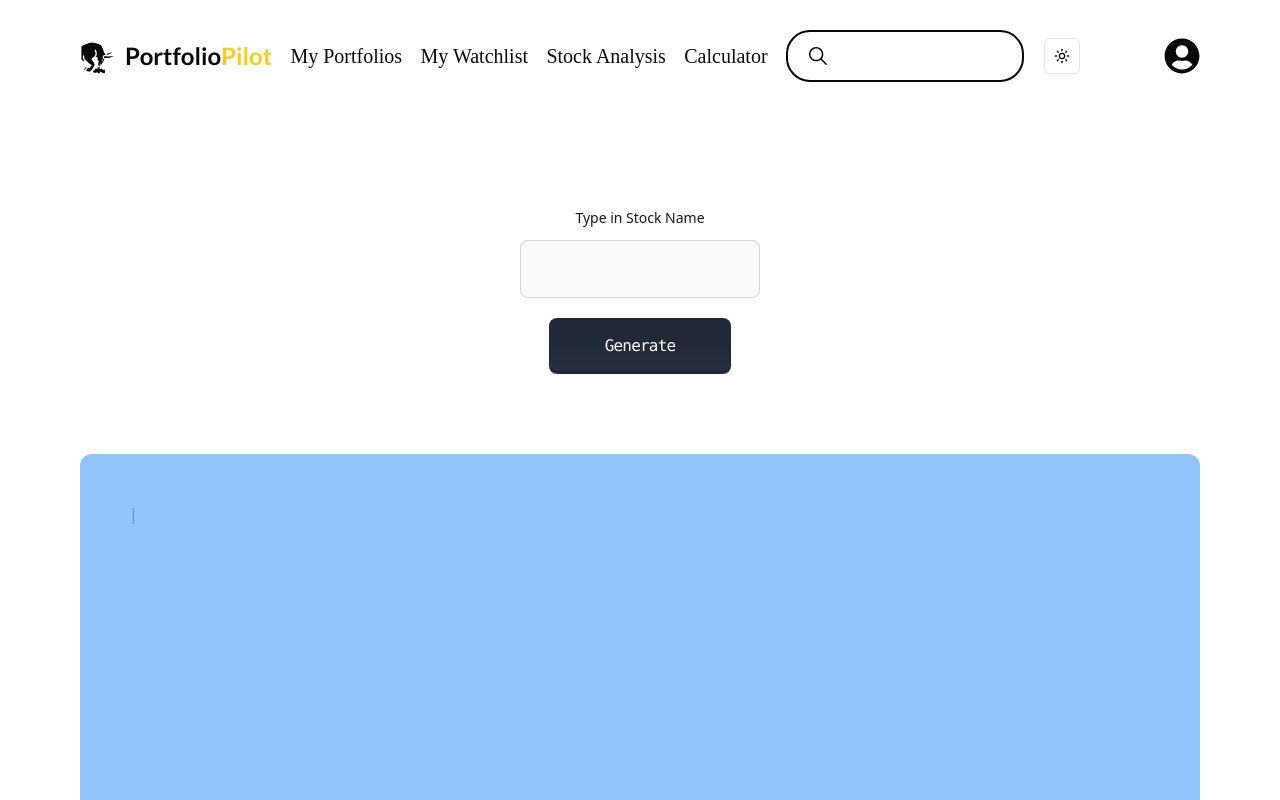
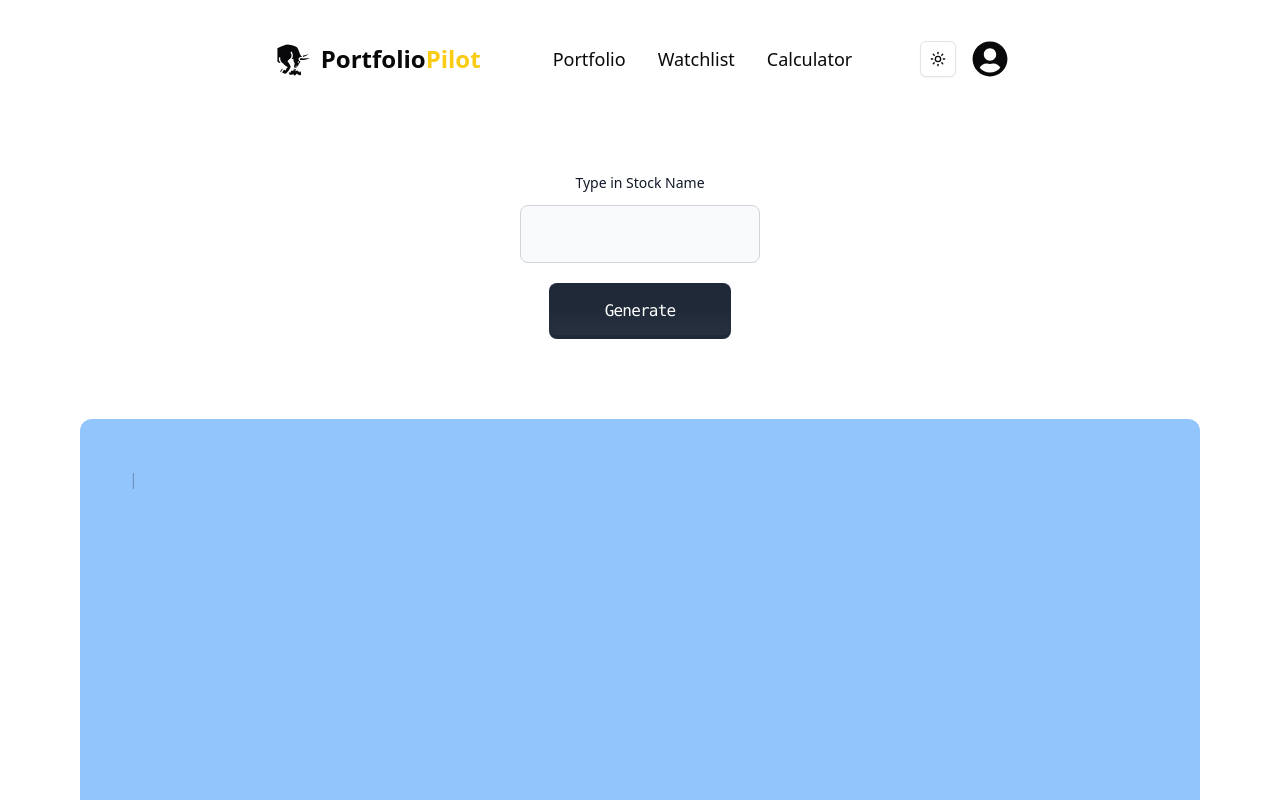
Before and after one commit to ongkitwei/StockValuator, a React (Vite) app: page /stockanalysis in a window 1280 px wide. Shown: the top 800 px of the page. Built offline with nearby package versions, Linux system fonts and the light colour scheme; a web font is replaced by a local one.

Commit message:
Created a new Header

```diff
--- a/src/App.tsx
+++ b/src/App.tsx
@@ -10,6 +10,7 @@ import Calculator from "./pages/Calculator";
 import MyPortfolio from "./pages/MyPortfolio";
 import MyWatchlist from "./pages/MyWatchlist";
 import StockAnalysis from "./pages/StockAnalysis";
+import Landing from "./pages/Landing";
 // import { Home } from "lucide-react";
 
 const router = createBrowserRouter([
@@ -46,6 +47,10 @@ const router = createBrowserRouter([
   {
     path: "/stockanalysis",
     element: <StockAnalysis />
+  },
+  {
+    path: "/landingpage",
+    element: <Landing />
   }
 ]);
 
--- a/src/components/HomePageBody.tsx
+++ b/src/components/HomePageBody.tsx
@@ -46,6 +46,8 @@ function HomePageBody() {
   return (
     <>
       <div className="bg-white text-foreground dark:text-white dark:bg-black items-center justify-center text-xl p-5 h-screen lg:flex flex-grow grid-cols-2 gap-20">
+        <img src={excelImg}></img>
+
         <img src={chartImg} className="h-[350px] rounded-xl"></img>
         <div className="pt-[50px] lg:p-0 italic">
           <p className="w-[450px] text-sm">
--- a/src/layout/Header.tsx
+++ b/src/layout/Header.tsx
@@ -1,72 +1,58 @@
 import { GiChargingBull } from "react-icons/gi";
-import { IoIosNotifications } from "react-icons/io";
+import { ModeToggle } from "../components/ModeToggle";
 import { FaUserCircle } from "react-icons/fa";
-import { IoIosSearch } from "react-icons/io";
+import { RxCross1 } from "react-icons/rx";
 import { IoMenu } from "react-icons/io5";
-import { ModeToggle } from "../components/ModeToggle";
-import { RxCross1 } from "react-icons/rx";
 import { useState } from "react";
 import { Link } from "react-router-dom";
 
-function Header() {
+const Header = () => {
   const [isExpanded, setExpanded] = useState<boolean>(false);
 
   function toggleButton() {
     isExpanded ? setExpanded(false) : setExpanded(true);
   }
-
   return (
-    <header className="sticky top-0 z-50">
-      <div className="flex flex-row justify-between items-center text-foreground bg-white dark:bg-[#181818] h-28 font-lato px-20">
-        <Link to="/homepage">
-          <div className="flex items-center">
+    <header className="sticky top-5 z-50 mx-auto">
+      <div className="flex flex-row items-center justify-between dark:bg-black bg-white p-1 px-3 rounded-full gap:8 md:gap-12 ">
+        <Link
+          className="flex items-center justify-center p-3 rounded-full hover:shadow-lg hover:shadow-gray-600 hover:cursor-pointer transition-shadow"
+          to="/homepage"
+        >
           <GiChargingBull size={45} className="pr-2" />
           <h1 className="text-2xl font-bold">
             Portfolio<span className="text-yellow-400">Pilot</span>
           </h1>
-          </div>
+        </Link>
+        <div className="hidden sm:flex flex-row gap-2 text-base md:text-lg">
+          <Link
+            className="p-3 rounded-full hover:shadow-lg hover:shadow-gray-600 transition-shadow hover:cursor-pointer"
+            to="/myportfolio"
+          >
+            Portfolio
           </Link>
           <Link
-          className="font-irish text-xs hidden lg:flex lg:text-xl hover:cursor-pointer hover:text-slate-500 hover:underline"
-          to="/myportfolio"
+            className="p-3 rounded-full hover:shadow-lg hover:shadow-gray-600 transition-shadow hover:cursor-pointer"
+            to="/mywatchlist"
           >
-          My Portfolios
+            Watchlist
           </Link>
           <Link
-          className="font-irish text-xs hidden lg:flex lg:text-xl hover:cursor-pointer hover:text-slate-500 hover:underline"
-          to="/mywatchlist"
-        >
-          My Watchlist
-        </Link>
-        <Link
-          className="font-irish text-xs hidden lg:flex lg:text-xl hover:cursor-pointer hover:text-slate-500 hover:underline"
-          to="/stockanalysis"
-        >
-          Stock Analysis
-        </Link>
-        <Link
-          className="font-irish text-xs hidden lg:flex lg:text-xl hover:cursor-pointer hover:text-slate-500 hover:underline"
+            className="p-3 rounded-full hover:shadow-lg hover:shadow-gray-600 transition-shadow hover:cursor-pointer"
             to="/calculator"
           >
             Calculator
           </Link>
-
-        <div className="items-center hidden lg:flex gap-5">
-          <div className="flex items-center bg-transparent p-1.5 py-2 rounded-3xl border-foreground border-2 bg-gray-200">
-            <IoIosSearch className="text-2xl ml-3" />
-            <input className="bg-transparent outline-none p-1 shadow-3xl"></input>
         </div>
-          <div>
+        <div className="hidden sm:flex flex-row">
+          <div className="p-2 rounded-full">
             <ModeToggle />
           </div>
-          <div className="bg-transparent rounded-full w-11 h-11 flex items-center justify-center hover:cursor-pointer">
-            <IoIosNotifications className="text-3xl text-white" />
-          </div>
-          <div className="flex items-center justify-center hover:cursor-pointer">
+          <div className="flex items-center justify-center hover:cursor-pointer hover:shadow-lg hover:shadow-gray-600 p-2 rounded-full">
             <FaUserCircle className="text-4xl" />
           </div>
         </div>
-        <div className="flex lg:hidden p-5" onClick={toggleButton}>
+        <div className="flex sm:hidden p-5" onClick={toggleButton}>
           {isExpanded ? (
             <RxCross1 size={20} className="hover:cursor-pointer" />
           ) : (
@@ -74,16 +60,15 @@ function Header() {
           )}
         </div>
       </div>
-
       <div
         className={
           isExpanded
-            ? "left-0 top-0 py-5 px-10 bg-white text-foreground w-60 h-screen dark:bg-black dark:text-white ease-in-out duration-500"
+            ? "left-0 top-0 py-5 px-10 bg-white text-foreground w-screen h-screen dark:bg-black dark:text-white ease-in-out duration-500"
             : "fixed left-[-100%]"
         }
       >
         <ul>
-          <li className="pb-5 border-b border-gray-200 border-r border-r-gray-900 hover:cursor-pointer uppercase">
+          <li className="pb-5 border-b border-gray-200 border-r border-r-gray-900 pt-5 hover:cursor-pointer uppercase">
             <Link to="/myportfolio">My Portfolios</Link>
           </li>
           <li className="pb-5 border-b border-gray-200 border-r border-r-gray-900 pt-5 hover:cursor-pointer uppercase">
@@ -99,6 +84,6 @@ function Header() {
       </div>
     </header>
   );
-}
+};
 
 export default Header;
--- a/src/pages/Calculator.tsx
+++ b/src/pages/Calculator.tsx
@@ -1,7 +1,7 @@
-import Header from "@/layout/Header";
 import Footer from "@/layout/Footer";
 import CalculatorBody from "@/components/CalculatorBody";
 import CalculatedResultsTable from "@/components/ui/CalculatedResultsTable";
+import Header from "@/layout/Header";
 
 function Calculator() {
   return (
--- a/src/pages/Contact.tsx
+++ b/src/pages/Contact.tsx
@@ -1,4 +1,4 @@
-import Header from "../layout/Header";
+import Header from "../layout/Header3";
 
 export default function Contact() {
   return (
--- a/src/pages/HomePage.tsx
+++ b/src/pages/HomePage.tsx
@@ -1,4 +1,5 @@
 import Header from "../layout/Header";
+import Header3 from "../layout/Header3";
 import Footer from "../layout/Footer";
 import HomePageBody from "../components/HomePageBody";
 import { Outlet } from "react-router-dom";
```
Lines whose indentation alone changed are shown as unchanged.
